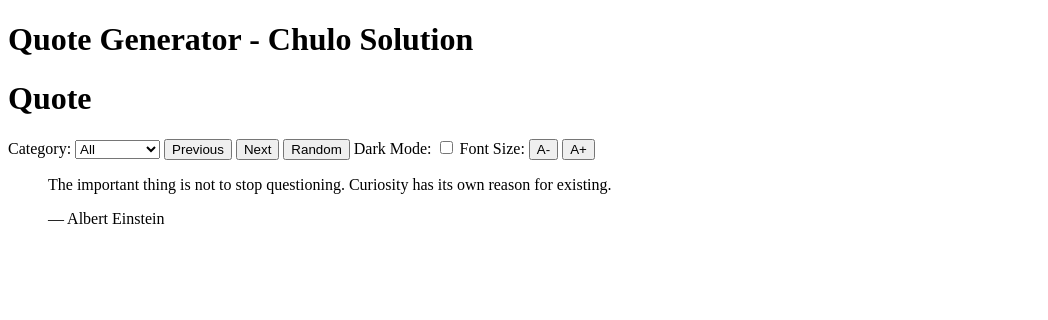
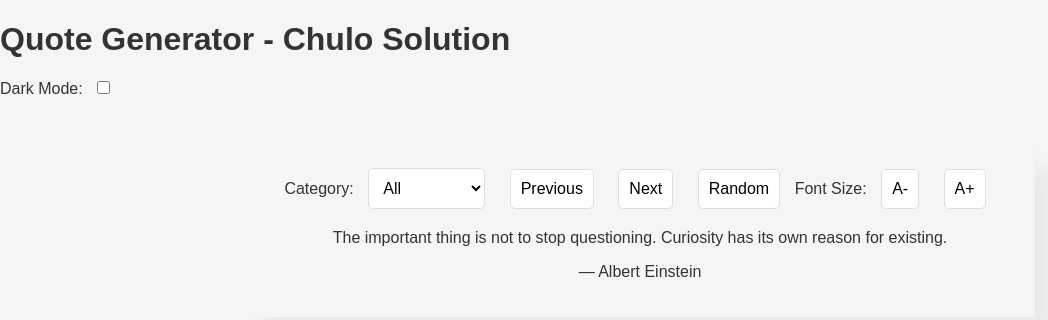
Before and after one commit to promod10/quotegenerator, a plain HTML site: page index.html in a window 1280 px wide. Shown: the whole page, without its empty margins (0-1048 px from the left). Drawn offline with Linux system fonts and the light colour scheme.

Commit message:
design the given layout by using CSS and fixed the dark mode

```diff
--- a/index.html
+++ b/index.html
@@ -8,11 +8,16 @@
     <link rel="stylesheet" href="./style.css">
 </head>
 <body>
+    <div class="nav">
         <h1>Quote Generator - Chulo Solution</h1>
+        <label for="dark-mode">Dark Mode:</label>
+        <input type="checkbox" id="dark-mode">
+    </div>
+
     <div class="container">
         <header>
-            <h1>Quote</h1>
             <div class="controls">
+                <label for="">
                     <label for="category">Category:</label>
                     <select id="category">
                         <option value="all">All</option>
@@ -20,17 +25,20 @@
                         <option value="life">Life</option>
                         <option value="friendship">Friendship</option>
                     </select>
+                </label>
 
+                <label for="">
                     <button id="prev">Previous</button>
                     <button id="next">Next</button>
                     <button id="random">Random</button>
+                </label>
 
-                <label for="dark-mode">Dark Mode:</label>
-                <input type="checkbox" id="dark-mode">
-
+                <label for="">
                     <label for="font-size">Font Size:</label>
                     <button id="decrease">A-</button>
                     <button id="increase">A+</button>
+                </label>
+
             </div>
         </header>
         <main>
--- a/script.js
+++ b/script.js
@@ -110,11 +110,14 @@ const changeFontSize = (increment) => {
 document.getElementById('next').addEventListener('click', showNextQuote);
 document.getElementById('prev').addEventListener('click', showPreviousQuote);
 document.getElementById('random').addEventListener('click', showRandomQuote);
+// darkModeToggle.addEventListener('change', toggleDarkMode);
 darkModeToggle.addEventListener('change', toggleDarkMode);
 increaseFontSizeButton.addEventListener('click', () => changeFontSize(0.1));
 decreaseFontSizeButton.addEventListener('click', () => changeFontSize(-0.1));
 
 
 
+
+toggleDarkMode(); // Ensure correct mode on load
 // Initial quote display
 updateQuote();
--- a/style.css
+++ b/style.css
@@ -0,0 +1,58 @@
+body {
+    font-family: Arial, sans-serif;
+    margin: 0;
+    padding: 0;
+    background-color: #f5f5f5;
+    color: #333;
+}
+
+.container {
+    max-width: 750px;
+    margin: 50px auto;
+    padding: 20px;
+    text-align: center;
+    border-radius: 1px;
+    box-shadow: 20px 20px 25px rgba(0, 0, 0, 0.05);
+}
+
+.controls {
+    margin-bottom: 20px;
+}
+
+button, select, input[type="checkbox"] {
+    margin: 0 10px;
+    padding: 10px;
+    font-size: 16px;
+    cursor: pointer;
+}
+
+.quote-box {
+    font-size: 24px;
+    padding: 20px;
+    border: 1px solid #ddd;
+    background-color: #fff;
+    border-radius: 5px;
+    transition: background-color 0.3s, color 0.3s;
+}
+
+.dark-mode .quote-box {
+    background-color: #333;
+    color: #fff;
+}
+
+.dark-mode {
+    background-color: #222;
+    color: #ddd;
+}
+
+button, select, input[type="checkbox"] {
+    background-color: #fff;
+    border: 1px solid #ddd;
+    border-radius: 5px;
+}
+
+.dark-mode button, .dark-mode select, .dark-mode input[type="checkbox"] {
+    background-color: #444;
+    border-color: #555;
+    color: #ddd;
+}
```
Lines whose indentation alone changed are shown as unchanged.
